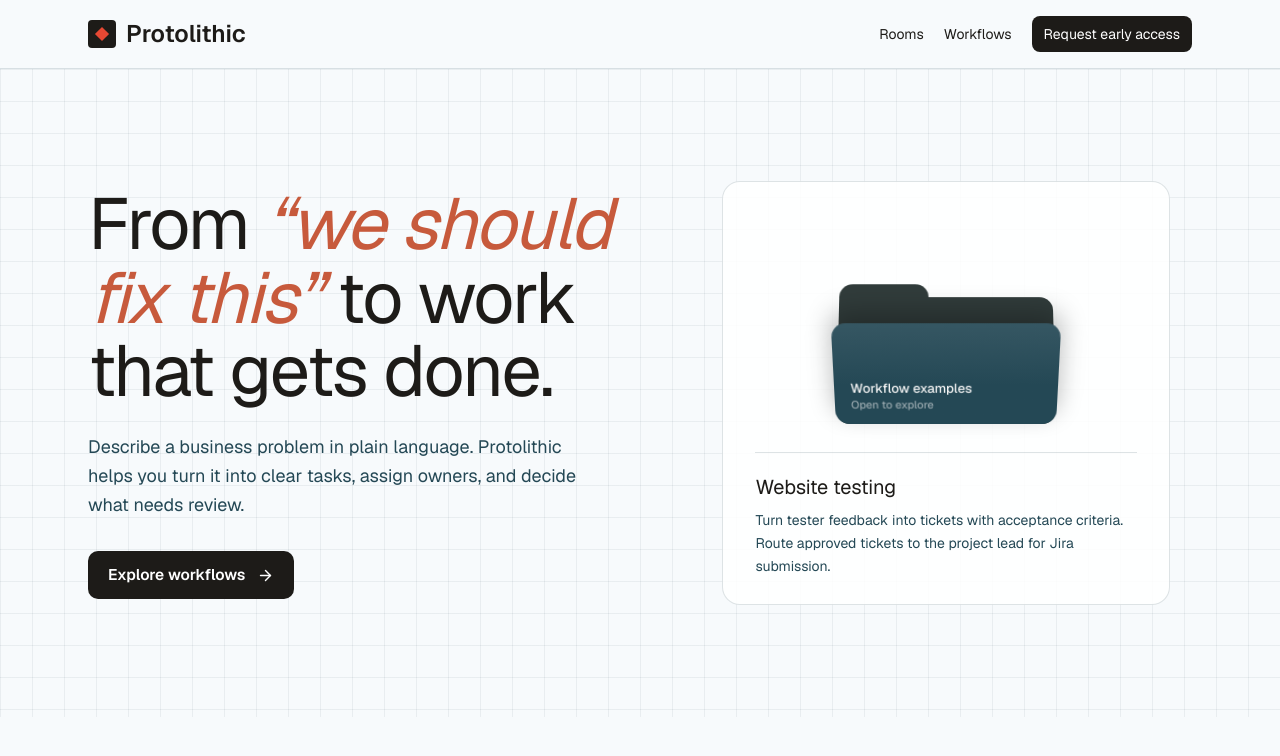
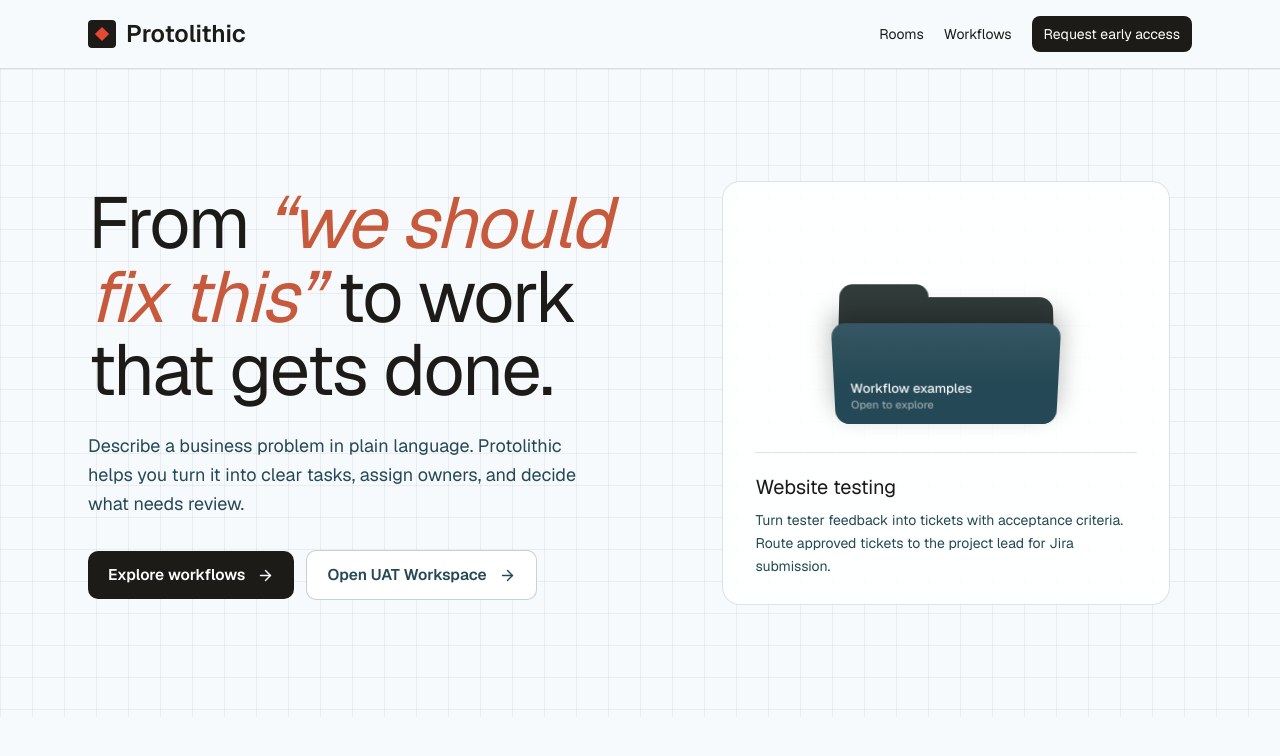
Before and after one commit to techstack-io/protolithic, a Next.js app in the folder client/: page / in a window 1280 px wide. Shown: the top 756 px of the page. Built offline with nearby package versions, Linux system fonts and the light colour scheme.

Commit message:
Link Protolithic splash to UAT Workspace

```diff
--- a/client/app/(product)/page.tsx
+++ b/client/app/(product)/page.tsx
@@ -20,9 +20,14 @@ export default function Home() {
             <p className="mt-6 max-w-lg text-lg leading-relaxed text-[#244855]">
               Describe a business problem in plain language. Protolithic helps you turn it into clear tasks, assign owners, and decide what needs review.
             </p>
-            <Link href="/workflows" className="mt-8 inline-flex items-center gap-3 rounded-lg bg-[#1D1B18] px-5 py-3 font-semibold text-white hover:text-white hover:bg-[#244855]">
-              Explore workflows <ArrowRight aria-hidden="true" size={17} />
-            </Link>
+            <div className="mt-8 flex flex-wrap items-center gap-3">
+              <Link href="/workflows" className="inline-flex items-center gap-3 rounded-lg bg-[#1D1B18] px-5 py-3 font-semibold text-white hover:text-white hover:bg-[#244855]">
+                Explore workflows <ArrowRight aria-hidden="true" size={17} />
+              </Link>
+              <a href="https://uat.protolithic.app/" className="inline-flex items-center gap-3 rounded-lg border border-[#244855]/25 bg-white px-5 py-3 font-semibold text-[#244855] hover:bg-[#F0F5F7] hover:text-[#244855]">
+                Open UAT Workspace <ArrowRight aria-hidden="true" size={17} />
+              </a>
+            </div>
           </div>
           <WorkflowFolder />
         </section>
```
